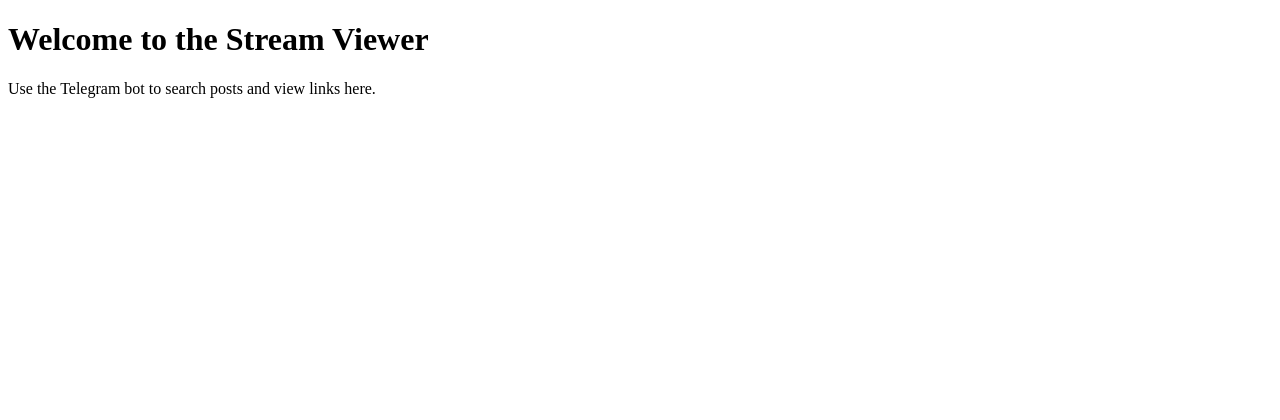
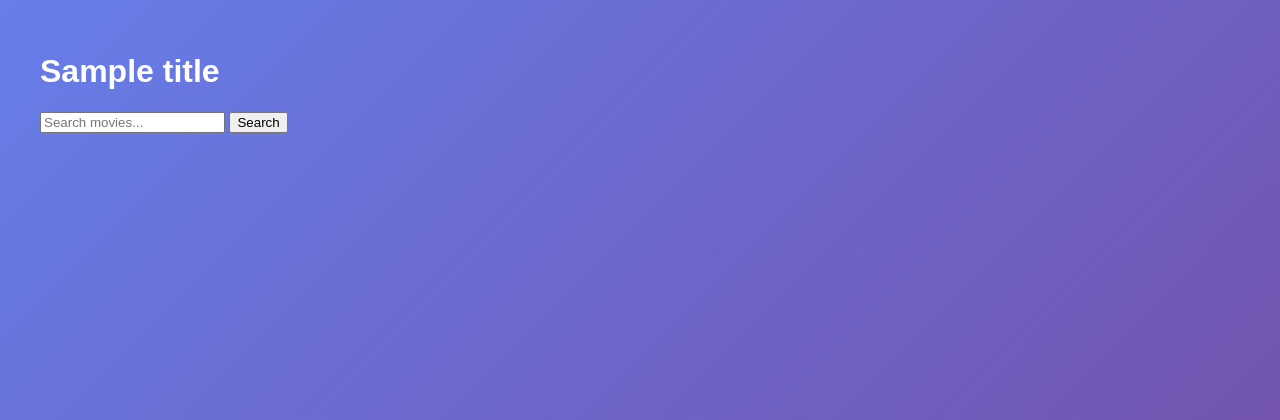
Before and after one commit to skcreator7/Test, a Python web app: template templates/index.html in a window 1280 px wide. Shown: the top 420 px of the page. Run offline with Jinja, Linux system fonts and the light colour scheme; the template is opened without the code that fills it: most values are stand-ins (such as "Sample title", 1, 10 or a date in 2020).

Commit message:
Update index.html

```diff
--- a/templates/index.html
+++ b/templates/index.html
@@ -1,10 +1,16 @@
 <!DOCTYPE html>
 <html>
 <head>
-  <title>Telegram Stream Viewer</title>
+    <title>{{ title }}</title>
+    <link rel="stylesheet" href="/static/css/style.css">
 </head>
 <body>
-  <h1>Welcome to the Stream Viewer</h1>
-  <p>Use the Telegram bot to search posts and view links here.</p>
+    <div class="container">
+        <h1>{{ title }}</h1>
+        <form action="/search" method="get">
+            <input type="text" name="q" placeholder="Search movies...">
+            <button type="submit">Search</button>
+        </form>
+    </div>
 </body>
 </html>
```
